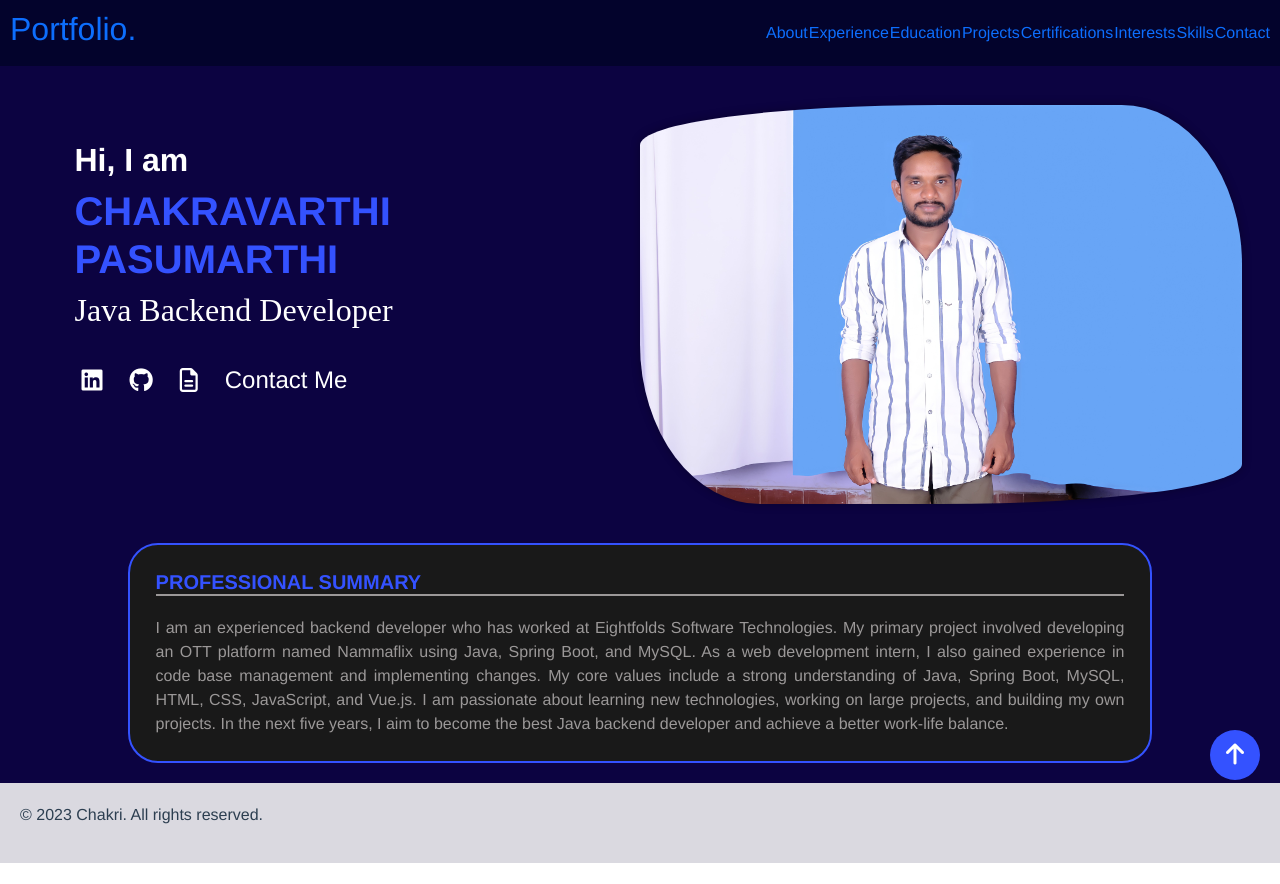
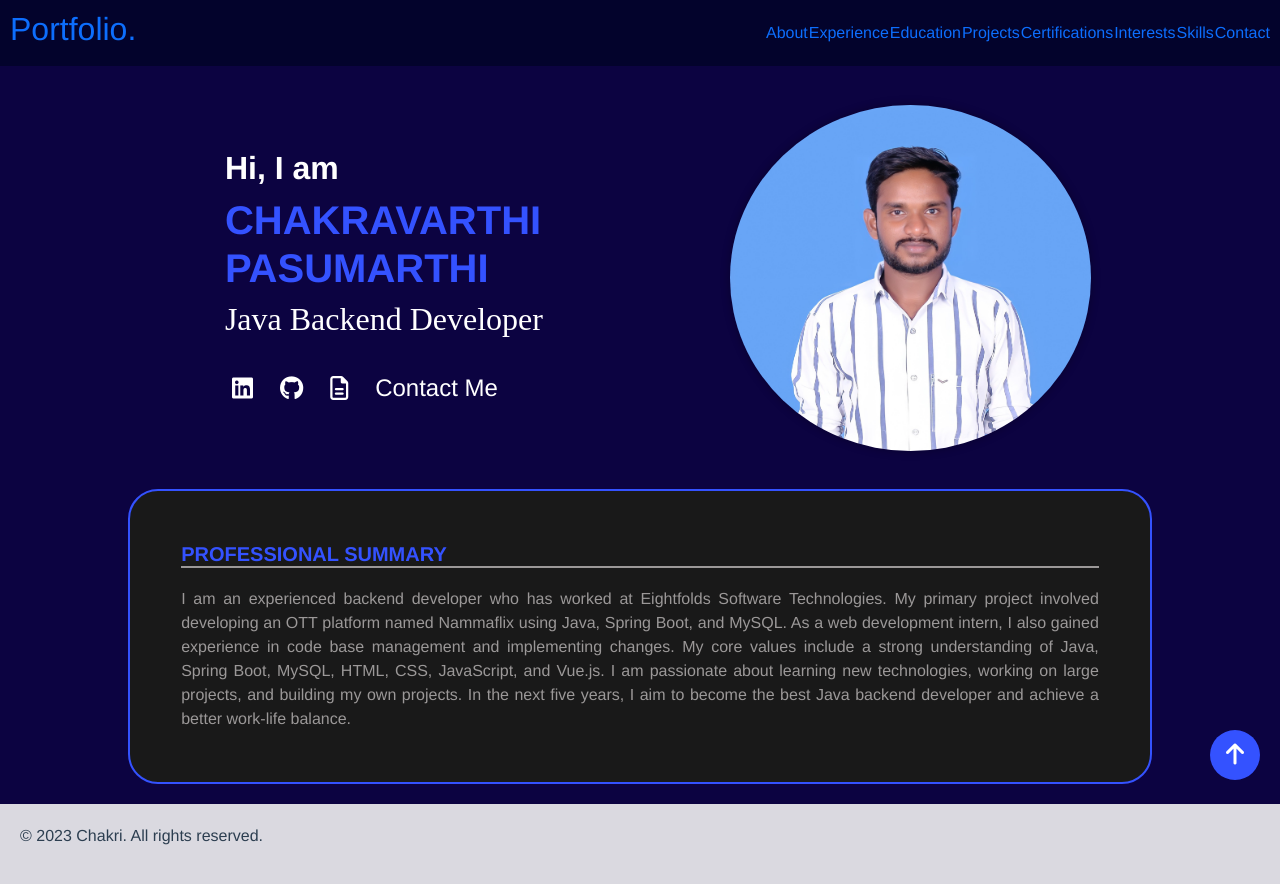
Before and after one commit to chakri-abskkidoob/Chakri-portfolio, a Vue app in the folder chakri-portfolio/: page / in a window 1280 px wide. Before the commit the page ends 863 px from the top, so only its background shows below. Built offline with nearby package versions, Linux system fonts and the light colour scheme; a small style sheet from the web is missing.

Commit message:
photo border radius changed

```diff
--- a/chakri-portfolio/src/components/About.vue
+++ b/chakri-portfolio/src/components/About.vue
@@ -104,42 +104,52 @@ export default {
 }
 
 /* media queries */
-/* For devices with a max width of 768px */
-@media only screen and (max-width: 768px) {
+/* Small devices (landscape phones, 576px and up) */
+@media (min-width: 576px) {
+  #main {
+    display: flex;
+    flex-direction: column-reverse;
+    align-items: center;
+    justify-content: center;
+  }
+
   #left-half {
+    margin-bottom: 2rem;
     text-align: left;
   }
 
   #right-half {
-    display: none;
+    max-width: 100%;
+    height: auto;
+    border-radius:50%;
   }
 }
 
-/* For devices with a min width of 769px and a max width of 1024px */
-@media only screen and (min-width: 769px) and (max-width: 1024px) {
+/* Medium devices (tablets, 768px and up) */
+@media (min-width: 768px) {
+  #main {
+    flex-direction: row;
+    justify-content: center;
+  }
+
   #left-half {
-    width: 70%;
+    margin-bottom: 0;
+    text-align: left;
+    padding-right: 2rem;
   }
 
   #right-half {
-    width: 30%;
+    max-width: 50%;
   }
 }
 
-/* For devices with a min width of 1025px */
-@media only screen and (min-width: 1025px) {
-  #left-half {
-    width: 50%;
-  }
-
-  #right-half {
-    width: 50%;
-    display: block;
-  }
-
+/* Large devices (desktops, 992px and up) */
+@media (min-width: 992px) {
   #main2 {
-    padding: 2%;
+    max-width: 80%;
+    margin: 0 auto;
   }
 }
 
+
 </style>
```
Also changed, not shown: chakri-portfolio/src/assets/chakri2.jpg.
